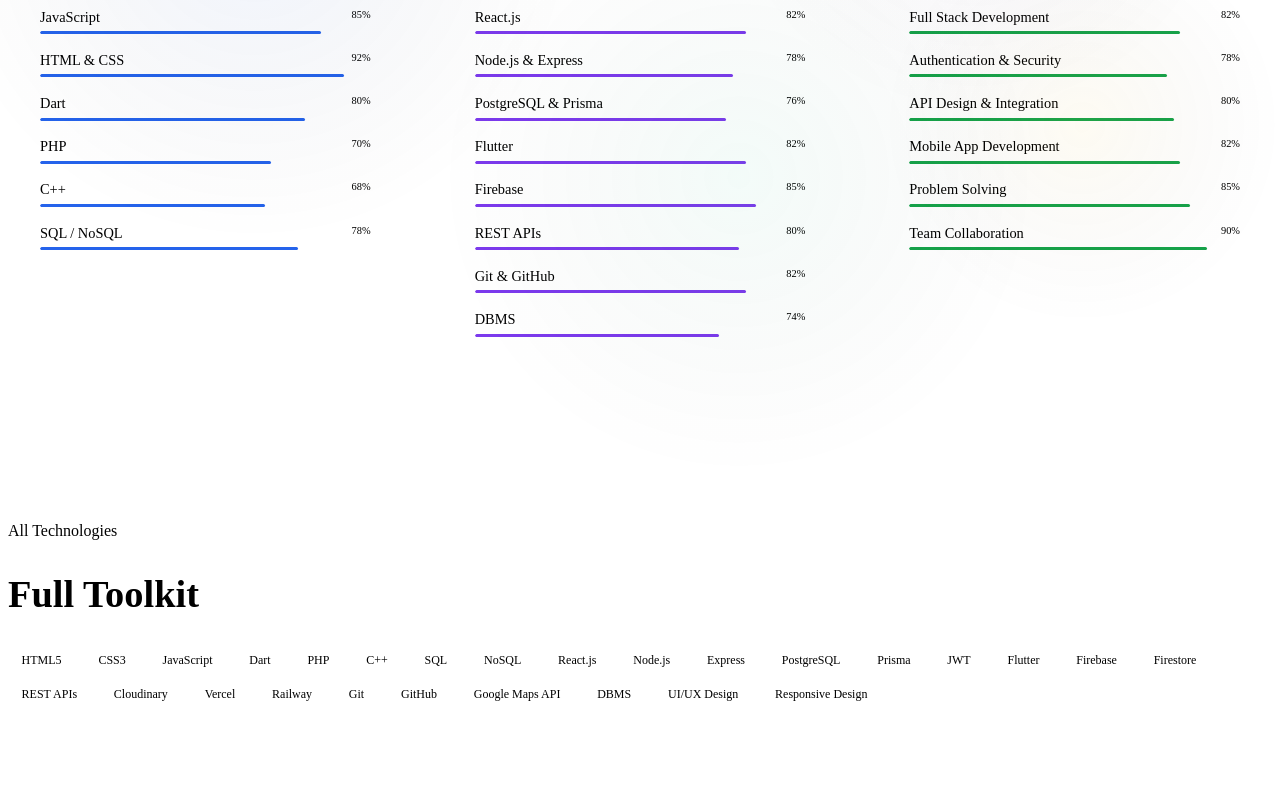
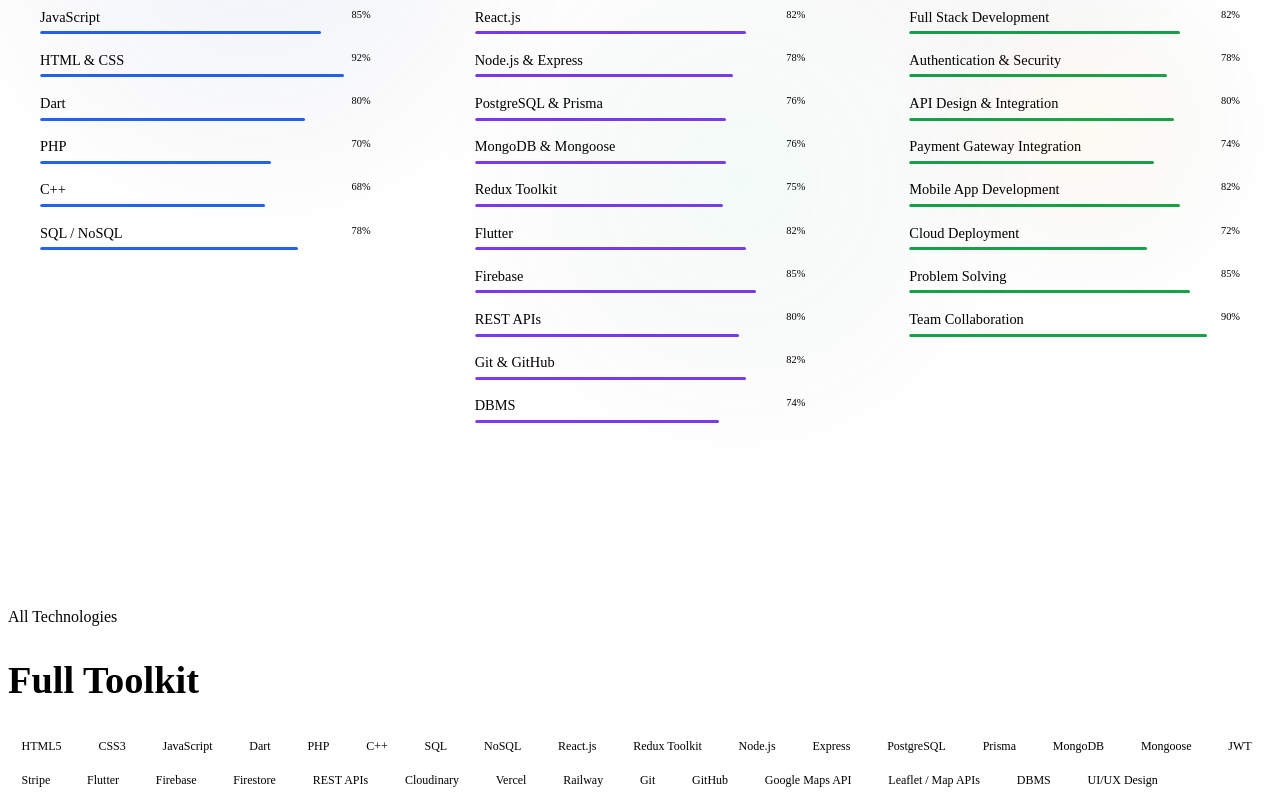
Before and after one commit to hamzashahidchoudhary/hamza-portfolio, a React (Vite) app: page /skills in a window 1280 px wide. Shown: the part 320-1120 px from the top of the page. Built offline with nearby package versions, Linux system fonts and the light colour scheme; the HTML template or start-up script is replaced by a standard one.

Commit message:
Rewrite README for portfolio presentation

```diff
--- a/src/pages/Home.jsx
+++ b/src/pages/Home.jsx
@@ -12,6 +12,12 @@
 const techStack = ['React.js', 'Node.js', 'Express', 'PostgreSQL', 'Prisma', 'Flutter', 'Firebase', 'JavaScript', 'Git']
 
 const projects = [
+  {
+    title: 'Wayfare — Property Booking Platform',
+    category: 'Web · Full-Stack Project',
+    desc: 'Full-stack Airbnb-style booking platform with three user roles, geospatial map search, and real Stripe payment integration. Features host/admin dashboards, JWT auth, Cloudinary image uploads, and a booking-conflict resolution system — deployed on Vercel with a MongoDB Atlas backend.',
+    stack: ['React', 'Node.js', 'Express', 'MongoDB', 'Stripe'],
+  },
   {
     title: 'Maison — E-Commerce Platform',
     category: 'Web · Full-Stack Project',
@@ -75,7 +81,7 @@
             viewport={{ once: true }}
             style={{ display: 'grid', gridTemplateColumns: 'repeat(auto-fit, minmax(130px, 1fr))', gap: '1px', background: 'var(--border)', borderRadius: 'var(--radius-lg)', overflow: 'hidden', border: '1px solid var(--border)' }}
           >
-            {[['2+', 'Months Exp.'], ['3', 'Projects'], ['2', 'Degrees'], ['10+', 'Technologies']].map(([n, l]) => (
+            {[['2+', 'Months Exp.'], ['4', 'Projects'], ['2', 'Degrees'], ['10+', 'Technologies']].map(([n, l]) => (
               <div key={l} style={{ padding: '1.75rem 1.25rem', background: 'var(--bg2)', textAlign: 'center' }}>
                 <div style={{ fontFamily: 'var(--font-serif)', fontSize: '2.2rem', color: 'var(--accent)', lineHeight: 1, marginBottom: '0.35rem' }}>{n}</div>
                 <div style={{ fontFamily: 'var(--font-mono)', fontSize: '0.62rem', color: 'var(--muted)', letterSpacing: '0.08em' }}>{l.toUpperCase()}</div>
--- a/src/pages/Projects.jsx
+++ b/src/pages/Projects.jsx
@@ -18,6 +18,11 @@
     desc: 'A complete web-based cafe ordering system with cart and order management, user authentication, Google Maps API integration, and a modern animated UI with fully responsive design.',
     stack: ['HTML5', 'CSS3', 'JavaScript', 'Firebase', 'Google Maps API'],
     features: ['Cart & order management', 'User authentication system', 'Google Maps API integration', 'Modern UI with animations', 'Fully responsive design'],
+  },
+  { id: 4, title: 'Wayfare — Property Booking Platform', category: 'Web', label: 'Full-Stack Project',
+    desc: 'A full-stack Airbnb-style booking platform supporting three user roles — guests, hosts, and admins — with real Stripe Checkout payments, geospatial map search powered by MongoDB, and host/admin analytics dashboards. Includes a booking-conflict resolution system, policy-based cancellation refunds, and Cloudinary-backed image uploads.',
+    stack: ['React', 'Redux Toolkit', 'Node.js', 'Express', 'MongoDB', 'Stripe', 'Cloudinary', 'Leaflet'],
+    features: ['Three-role auth (Guest / Host / Admin)', 'Geospatial search with interactive map', 'Real Stripe Checkout + webhook confirmation', 'Booking conflict & refund logic', 'Host listing management with photo uploads', 'Admin analytics dashboard'],
   },
 ]
 
--- a/src/pages/Skills.jsx
+++ b/src/pages/Skills.jsx
@@ -22,6 +22,8 @@
       { name: 'React.js', level: 82 },
       { name: 'Node.js & Express', level: 78 },
       { name: 'PostgreSQL & Prisma', level: 76 },
+      { name: 'MongoDB & Mongoose', level: 76 },
+      { name: 'Redux Toolkit', level: 75 },
       { name: 'Flutter', level: 82 },
       { name: 'Firebase', level: 85 },
       { name: 'REST APIs', level: 80 },
@@ -36,7 +38,9 @@
       { name: 'Full Stack Development', level: 82 },
       { name: 'Authentication & Security', level: 78 },
       { name: 'API Design & Integration', level: 80 },
+      { name: 'Payment Gateway Integration', level: 74 },
       { name: 'Mobile App Development', level: 82 },
+      { name: 'Cloud Deployment', level: 72 },
       { name: 'Problem Solving', level: 85 },
       { name: 'Team Collaboration', level: 90 },
     ],
@@ -107,9 +111,10 @@
             <h2 className="display" style={{ fontSize: 'clamp(1.6rem, 3vw, 2.4rem)', marginBottom: '2rem' }}>Full Toolkit</h2>
             <div style={{ display: 'flex', flexWrap: 'wrap', gap: '0.6rem' }}>
               {['HTML5', 'CSS3', 'JavaScript', 'Dart', 'PHP', 'C++', 'SQL', 'NoSQL',
-                'React.js', 'Node.js', 'Express', 'PostgreSQL', 'Prisma', 'JWT',
-                'Flutter', 'Firebase', 'Firestore', 'REST APIs', 'Cloudinary',
-                'Vercel', 'Railway', 'Git', 'GitHub', 'Google Maps API', 'DBMS',
+                'React.js', 'Redux Toolkit', 'Node.js', 'Express', 'PostgreSQL', 'Prisma',
+                'MongoDB', 'Mongoose', 'JWT', 'Stripe', 'Flutter', 'Firebase', 'Firestore',
+                'REST APIs', 'Cloudinary', 'Vercel', 'Railway', 'Git', 'GitHub',
+                'Google Maps API', 'Leaflet / Map APIs', 'DBMS',
                 'UI/UX Design', 'Responsive Design'
               ].map((t, i) => (
                 <motion.span
```
